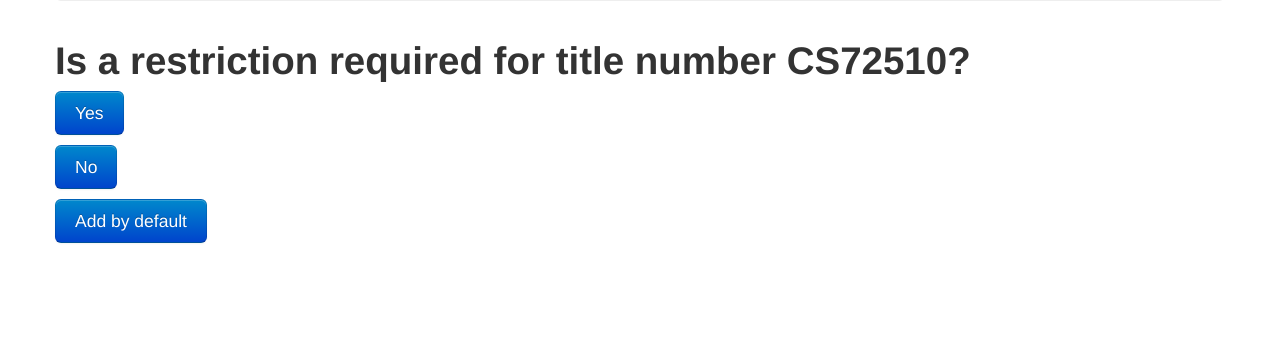
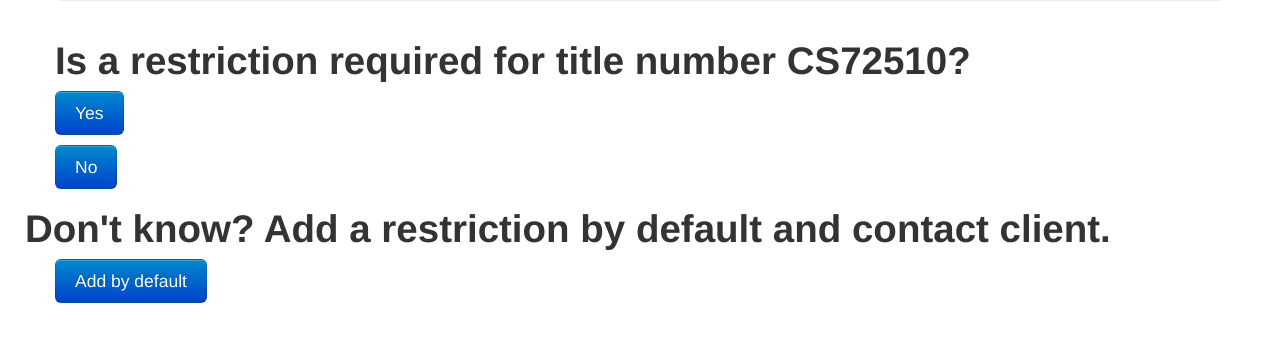
Before and after one commit to dancriddle/team_black_casework, a Flask app: page / in a window 1280 px wide. Shown: the part 189-531 px from the top of the page. Run offline with Flask 2, Linux system fonts and the light colour scheme.

Commit message:
changed cora page

```diff
--- a/templates/coraEmulator.html
+++ b/templates/coraEmulator.html
@@ -27,9 +27,14 @@
                     </div>
                 </div>
                 <div class="row">
-                    <div class="span2">
-                       <p><a class="btn btn-primary btn-large" href="/JPLquery/">Add by default</a></p>
+                    <div>
+                        <h1>Don't know? Add a restriction by default and contact client.</h1>
                     </div>
+
+                        <div class="span2">
+                            <p><a class="btn btn-primary btn-large" href="/JPLquery/">Add by default</a></p>
+                        </div>
+
                 </div>
             </div>
             <script src="http://code.jquery.com/jquery.js"></script>
```
